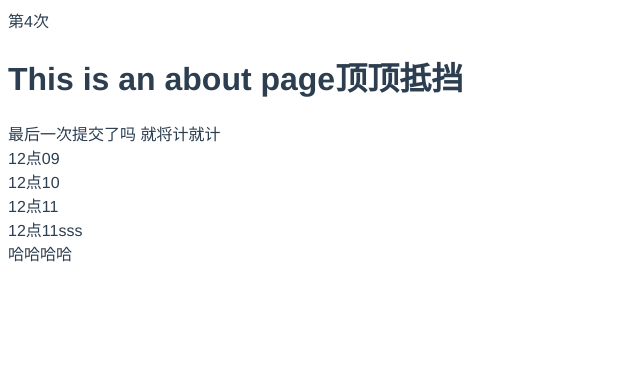
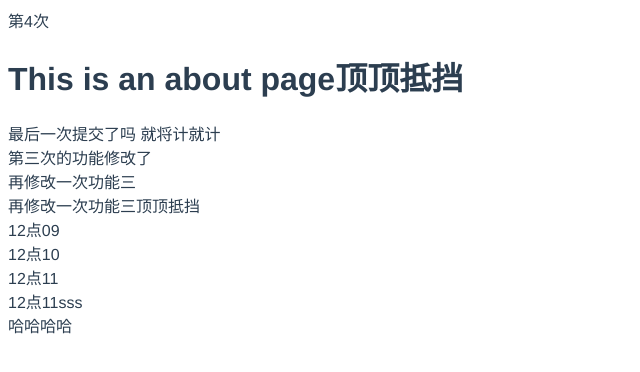
Before and after one commit to yft-code/flow, a Vue app: page /about in a window 1280 px wide. Shown: the top 372 px of the page, without its empty margins (0-640 px from the left). Built offline with nearby package versions, Linux system fonts and the light colour scheme.

Commit message:
第三次功能

```diff
--- a/src/views/AboutView.vue
+++ b/src/views/AboutView.vue
@@ -5,5 +5,14 @@
       最后一次提交了吗
       就将计就计
     </div>
+    <div>
+      第三次的功能修改了
+    </div>
+    <div>
+      再修改一次功能三
+    </div>
+     <div>
+      再修改一次功能三顶顶抵挡
+    </div>
   </div>
 </template>
```
